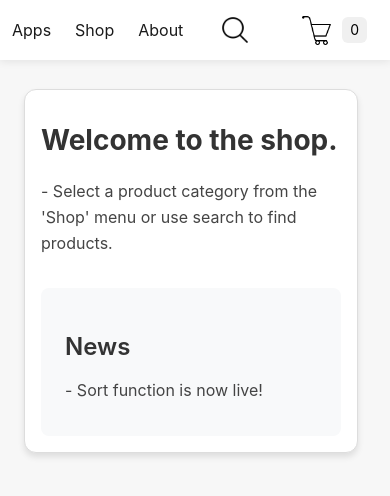
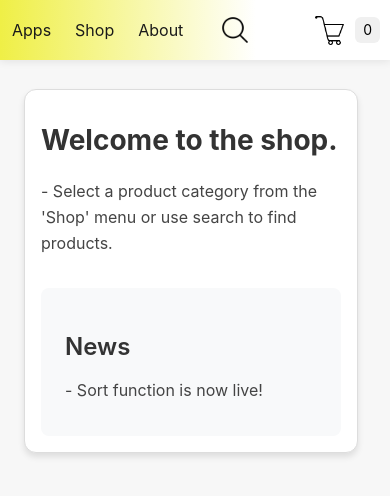
Before and after one commit to Snomaskin/tennis-web-shop, a React (Vite) app: page /shop in a window 390 px wide. Shown: the top 496 px of the page. Built offline with nearby package versions, Linux system fonts and the light colour scheme.

Commit message:
improved navbar styling

```diff
--- a/src/components/Navbar/Navbar.css
+++ b/src/components/Navbar/Navbar.css
@@ -9,8 +9,11 @@
     background-color: var(--tennis-white);
     box-shadow: 0 2px 8px rgba(0, 0, 0, 0.08);
     z-index: 1000;
-    padding: 0 20px;
+    padding-left: 14rem;
     height: 60px;
+    background-image: linear-gradient(to right,
+    rgb(239, 239, 70) 0,
+    var(--tennis-white) 20rem);
 }
 
 .navbar-right {
@@ -23,7 +26,6 @@
 
 .nav-container {
     position: relative;
-    margin: 0 0.5rem;
 }
 
 .nav {
@@ -37,8 +39,7 @@
     background-color: transparent;
     cursor: pointer;
     box-sizing: border-box;
-    padding: 0 20px;
-    margin: 0 0.5rem;
+    padding: 0 50px;
     transition: all 0.3s ease;
 }
 
@@ -57,7 +58,7 @@
 }
 
 .list-item {
-    display: block;
+    display: flex;
     width: 100%;
     background-color: transparent;
     text-align: left;
@@ -84,8 +85,14 @@
     opacity: 1;
 }
 
+.list-item label {
+  margin-top: 1rem;
+  margin-left: 1rem;
+}
+
 .dropdown {
     display: flex;
+    flex-direction: column;
     position: absolute;
     width: auto;
     top: calc(100% + 0.5rem);
@@ -173,11 +180,16 @@
 }
 
 @media (max-width: 768px) {
+  .navbar {
+    padding-left: 0.5rem;
+    background-image: linear-gradient(to right,
+    rgb(239, 239, 70) 0rem,
+    var(--tennis-white) 16rem);
+  }
 
   .nav {
-        padding: 0 0.7rem;
+      padding: 0 0.9rem;
       min-width: 50px;
-        margin: 0 0.25rem;
   }
 
   .list-item {
@@ -226,9 +238,6 @@
     .nav-container {
         margin-inline: 2px;
     }
-    .navbar-right {
-        margin-left: 8px;
-    }
 
     .app-icon {
         width: 120px;
--- a/src/components/Navbar/Navbar.tsx
+++ b/src/components/Navbar/Navbar.tsx
@@ -72,7 +72,8 @@ const HoveredMenu = (
             <img
               className={items.menuId === "shop" ? "shop-icon" : "app-icon"}
               src={item.img}
-              />
+            />
+            {item.label ? <label htmlFor={item.id}>{item.label}</label> : null}
           </Link>
         ))}
       </div>
--- a/src/components/Navbar/config/navbar.ts
+++ b/src/components/Navbar/config/navbar.ts
@@ -7,7 +7,7 @@ import apparelImg from "../../../assets/apparel.png"
 export type NavItem = {
     menuName: string;
     menuId: string;
-    menuItems?: { label:string, id:string, path:string, img?: string }[];
+    menuItems?: { label?:string, id:string, path:string, img?: string }[];
 };
 
 export const navItems: NavItem[] = [
@@ -15,7 +15,7 @@ export const navItems: NavItem[] = [
         menuName: 'Apps',
         menuId: 'apps',
         menuItems: [
-            { label: 'Match Predictor', id: 'matchPredictor', path: '/apps', img: appImg},
+            { id: 'matchPredictor', path: '/apps', img: appImg},
         ]
     },
     {
--- a/src/main.css
+++ b/src/main.css
@@ -10,8 +10,7 @@ a {
 }
 
 a:hover {
-  color: #747bff;
-}
+  color: rgb(25, 167, 25)}
 
 body {
   font-family: -apple-system, BlinkMacSystemFont, 'Segoe UI', Roboto, Oxygen, Ubuntu, Cantarell, 'Open Sans', 'Helvetica Neue', sans-serif;
```
Lines whose indentation alone changed are shown as unchanged.
